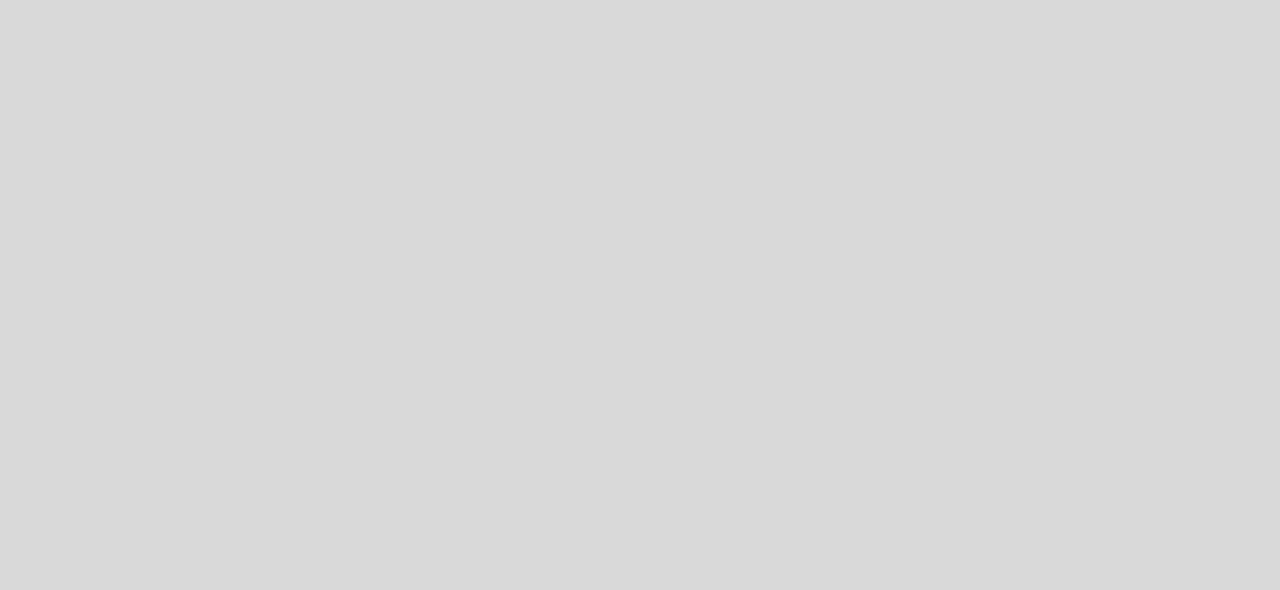
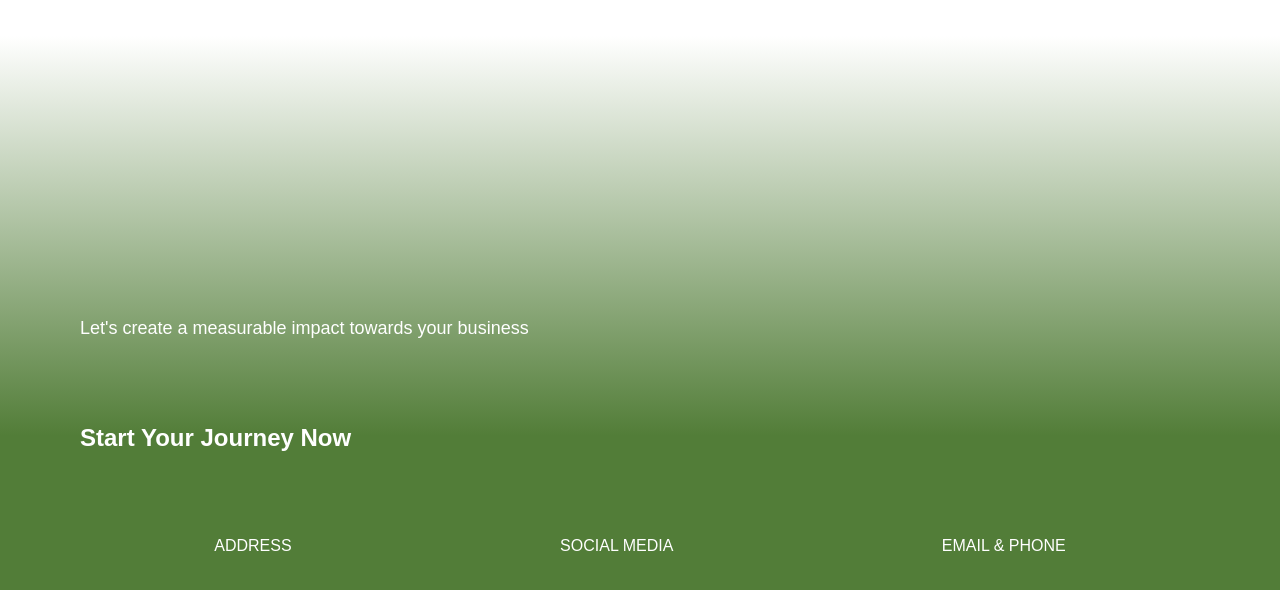
Before and after one commit to jamalakbara/adana-digital, a Next.js app: page / in a window 1280 px wide. Shown: the part 7164-7754 px from the top of the page. Built offline with nearby package versions, Linux system fonts and the light colour scheme.

Commit message:
placeholder for LeadsAndContactsSection

```diff
--- a/app/page.tsx
+++ b/app/page.tsx
@@ -227,12 +227,20 @@ function DigitalTechnologyPartnerSection() {
 
 function SuccessStoryAndClientListSection() {
   return (
-    <section className="bg-[#D9D9D9] h-screen flex flex-col lg:flex-row gap-4 lg:gap-0 justify-center align-middle text-center relative lg:text-left"></section>
+    <section className="bg-[#FFFFFF] h-screen flex flex-col lg:flex-row gap-4 lg:gap-0 justify-center align-middle text-center relative lg:text-left"></section>
   )
 }
 
 function LeadsAndContactsSection() {
   return (
-    <section className="bg-[#D9D9D9] h-screen flex flex-col lg:flex-row gap-4 lg:gap-0 justify-center align-middle text-center relative lg:text-left"></section>
+    <section className="bg-gradient-to-b from-[#FFFFFF] via-[#527D38] to-[#527D38] h-screen flex flex-col gap-20 justify-center align-middle px-20 relative lg:text-left">
+      <div className="text-white text-lg">Let&apos;s create a measurable impact towards your business</div>
+      <div className="text-white font-semibold text-2xl">Start Your Journey Now</div>
+      <div className="flex flex-row align-middle justify-around">
+        <div className="text-white">ADDRESS</div>
+        <div className="text-white">SOCIAL MEDIA</div>
+        <div className="text-white">EMAIL & PHONE</div>
+      </div>
+    </section>
   )
 }
```
